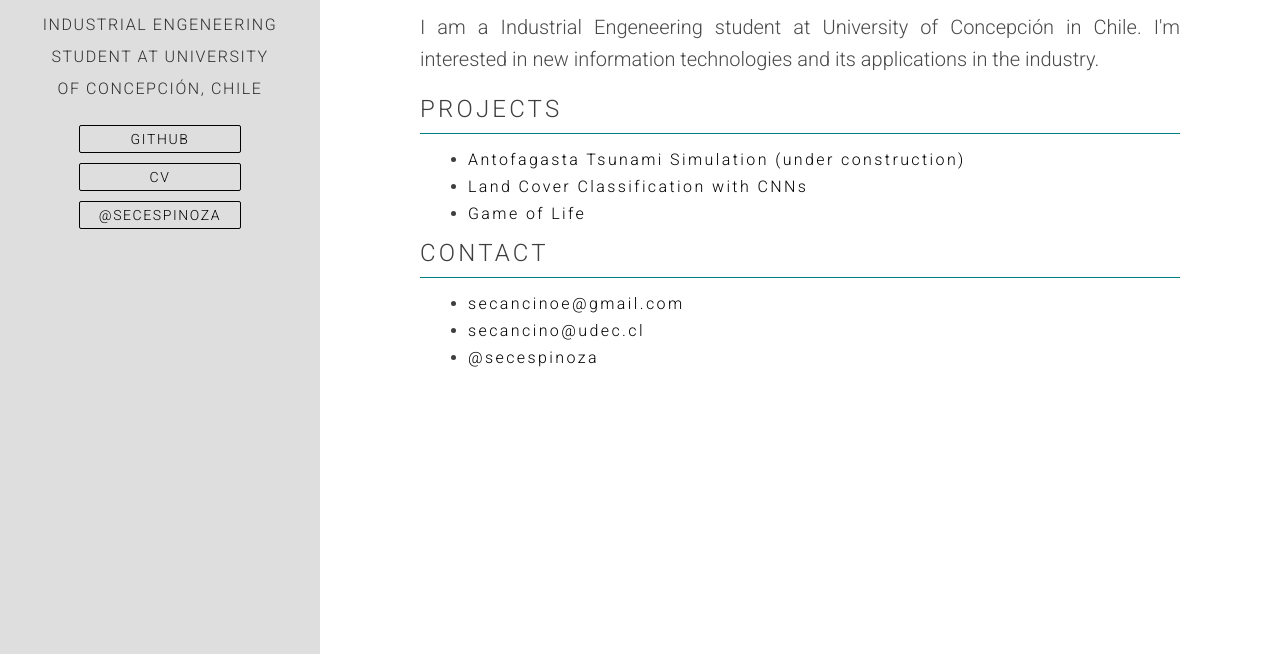
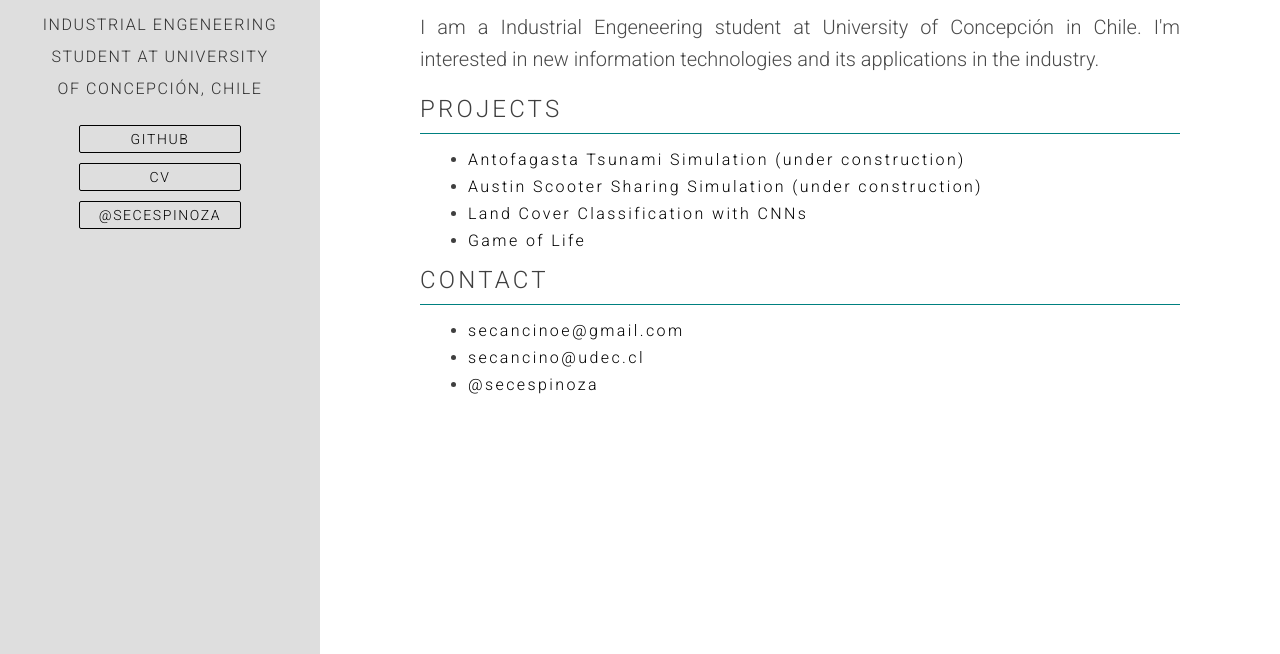
Before and after one commit to scespinoza/scespinoza.github.io, a plain HTML site: page index.html in a window 1280 px wide. Shown: the part 146-800 px from the top of the page. Drawn offline with Linux system fonts and the light colour scheme.

Commit message:
index scooter simulation

```diff
--- a/index.html
+++ b/index.html
@@ -46,6 +46,9 @@
             <a href="projects/tsunami-simulation/">Antofagasta Tsunami Simulation (under construction)</a>
         </li>
         <li class="content-list-item">
+            <a href="projects/ride-sharing/">Austin Scooter Sharing Simulation (under construction)</a>
+        </li>
+        <li class="content-list-item">
             <a href="https://github.com/scespinoza/land-cover-classification">Land Cover Classification with CNNs</a>
         </li>
         <li class="content-list-item">
```
